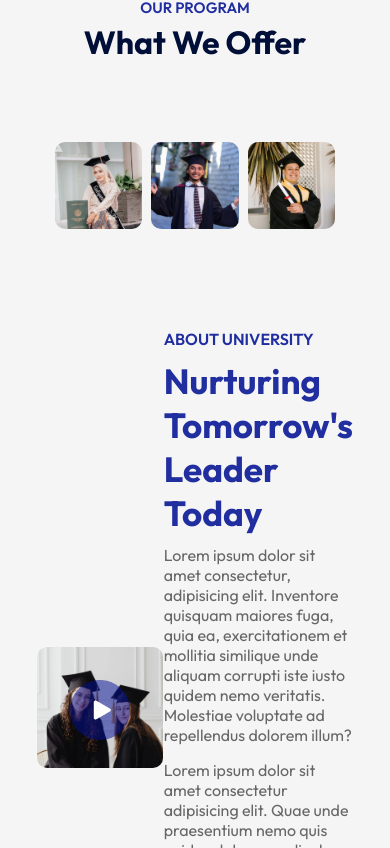
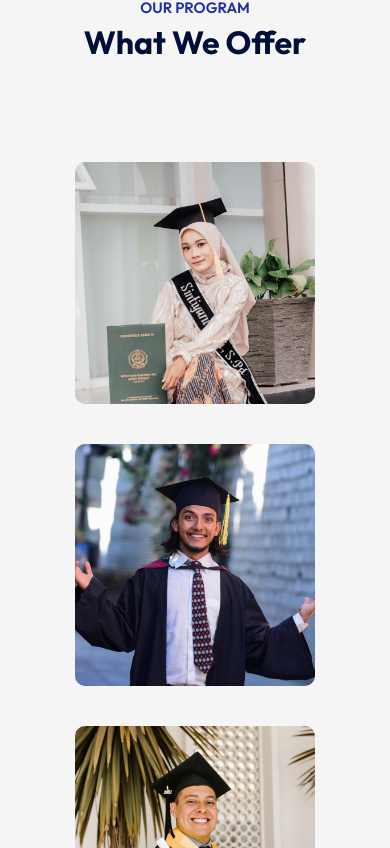
Before and after one commit to Majid-89/edusity-React, a React (Vite) app: page / in a window 390 px wide. Shown: the part 916-1764 px from the top of the page. Built offline with nearby package versions, Linux system fonts and the light colour scheme.

Commit message:
About section Mobile view completed

```diff
--- a/src/Components/About/About.css
+++ b/src/Components/About/About.css
@@ -9,8 +9,6 @@
 .about .about-left {
     flex-basis: 40%;
     position: relative;
-
-
 }
 
 .about .about-right {
@@ -49,3 +47,22 @@
     color: #676767;
     margin-bottom: 15px;
 }
+
+
+/*======= media-query ======*/
+
+
+@media (max-width:850px) {
+    .about {
+        flex-direction: column-reverse;
+    }
+
+    .about .about-left {
+        flex-basis: 100%;
+        margin: 20px;
+    }
+
+    .about .about-right {
+        flex-basis: 100%;
+    }
+}
--- a/src/Components/Programs/Program.css
+++ b/src/Components/Programs/Program.css
@@ -44,3 +44,16 @@
     opacity: 1;
     padding-top: 0;
 }
+
+/*======= media-query ======*/
+
+@media (max-width:650px) {
+    .programs {
+        flex-direction: column;
+    }
+
+    .program {
+        flex-basis: 100%;
+        margin: 20px;
+    }
+}
```
